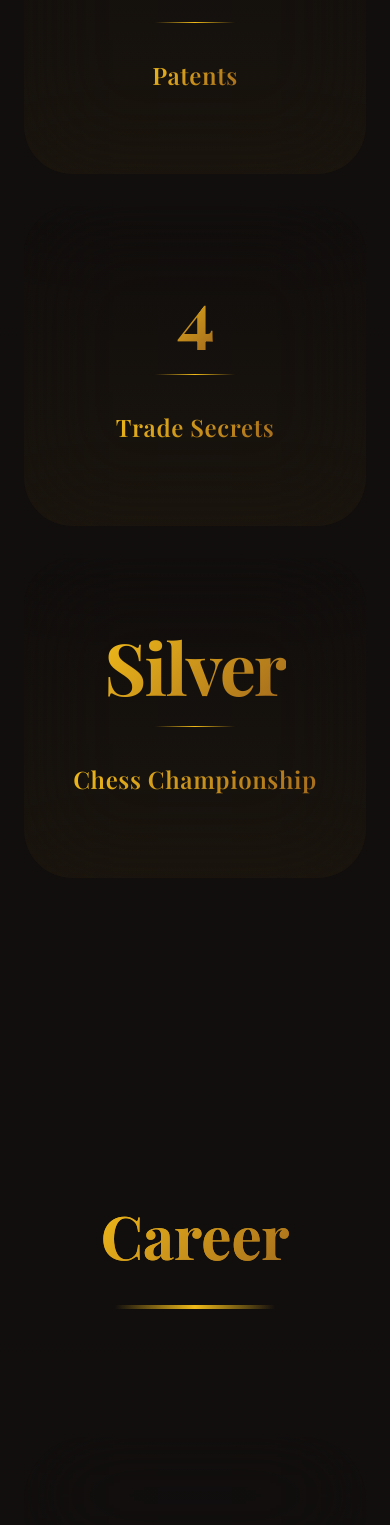
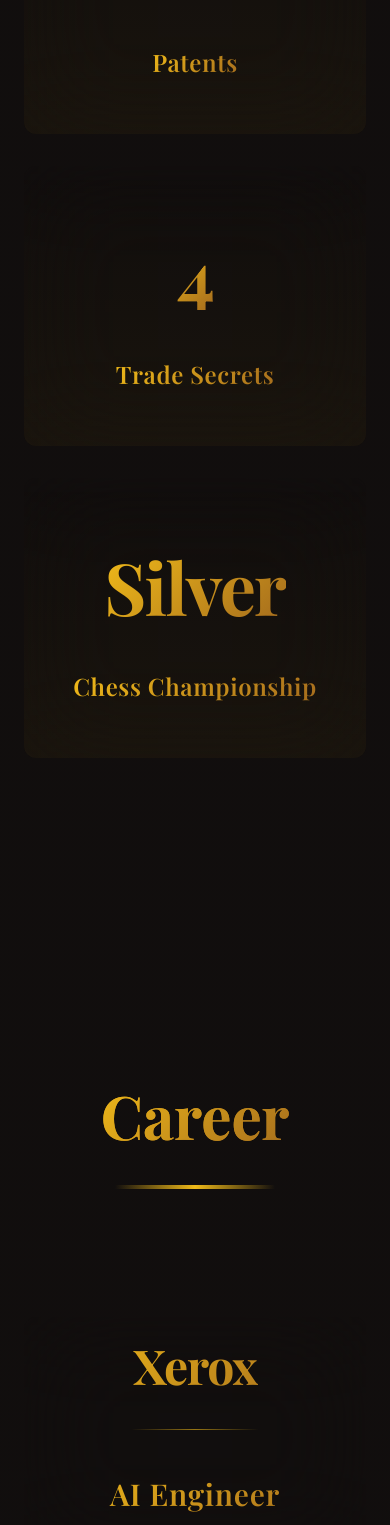
Before and after one commit to VISHNUBINDUBALACHANDRAN/personal_site, a React (Vite) app: page / in a window 390 px wide. Shown: the part 1448-2973 px from the top of the page. Built offline with nearby package versions, Linux system fonts and the light colour scheme.

Commit message:
all pages zoomout mobile view fixed
all pages zoomout mobile view fixed

```diff
--- a/index.html
+++ b/index.html
@@ -2,7 +2,7 @@
 <html lang="en">
   <head>
     <meta charset="UTF-8" />
-    <meta name="viewport" content="width=device-width, initial-scale=1.0" />
+    <meta name="viewport" content="width=device-width, initial-scale=1.0, maximum-scale=1.0, user-scalable=no" />
     <title>Vishnu Bindu Balachandran - AI Research Scientist</title>
     <meta name="description" content="AI Research Scientist with 4 Patents & 4 Trade Secrets. Specializing in Aerospace AI, Material Science, Cybersecurity, and Quantum Computing." />
     <meta name="author" content="Vishnu Bindu Balachandran" />
--- a/src/components/AchievementsSection.tsx
+++ b/src/components/AchievementsSection.tsx
@@ -29,7 +29,7 @@
             {achievements.map((achievement, index) => (
               <div key={index} className="group relative">
                 {/* Ultra-premium achievement card */}
-                <div className="glass-card-premium h-[320px] flex flex-col items-center justify-center text-center relative overflow-hidden rounded-[3rem] hover-glow transition-ultra">
+                <div className="glass-card-premium h-[280px] sm:h-[300px] lg:h-[320px] flex flex-col items-center justify-center text-center relative overflow-hidden rounded-xl sm:rounded-2xl lg:rounded-[3rem] hover-glow transition-ultra">
 
                   {/* Multi-dimensional glow effects */}
                   <div className="absolute inset-0 bg-gradient-to-br from-luxury/25 via-platinum/15 to-diamond/10 opacity-0 group-hover:opacity-100 transition-all duration-700 blur-xl"></div>
--- a/src/components/ExperienceSection.tsx
+++ b/src/components/ExperienceSection.tsx
@@ -45,7 +45,7 @@
           {experiences.map((exp, index) => (
             <div key={index} className="group relative">
               {/* Ultra-premium experience card */}
-              <div className="glass-card-premium p-20 text-center relative overflow-hidden rounded-[4rem] hover-lift transition-ultra">
+              <div className="glass-card-premium p-6 sm:p-10 lg:p-20 text-center relative overflow-hidden rounded-xl sm:rounded-2xl lg:rounded-[4rem] hover-lift transition-ultra">
 
                 {/* Multi-layer background effects */}
                 <div className="absolute inset-0 bg-gradient-to-br from-luxury/15 via-platinum/10 to-diamond/8 opacity-0 group-hover:opacity-100 transition-all duration-700 blur-xl"></div>
--- a/src/components/ExpertiseSection.tsx
+++ b/src/components/ExpertiseSection.tsx
@@ -55,7 +55,7 @@
         <div className="max-w-4xl mx-auto grid grid-cols-1 md:grid-cols-2 gap-8">
           {expertiseAreas.map((area, index) => (
             <div key={index} className="group relative">
-              <div className="glass-card-premium p-10 relative overflow-hidden rounded-[2.5rem] hover-glow transition-ultra border border-luxury/15">
+              <div className="glass-card-premium p-6 sm:p-8 lg:p-10 relative overflow-hidden rounded-xl sm:rounded-2xl lg:rounded-[2.5rem] hover-glow transition-ultra border border-luxury/15">
                 {/* Multi-layer background effects */}
                 <div className="absolute inset-0 bg-gradient-to-br from-luxury/12 via-platinum/8 to-diamond/6 opacity-0 group-hover:opacity-100 transition-all duration-700 blur-xl"></div>
                 <div className="absolute inset-0 bg-gradient-to-t from-primary/6 to-transparent opacity-40"></div>
```
